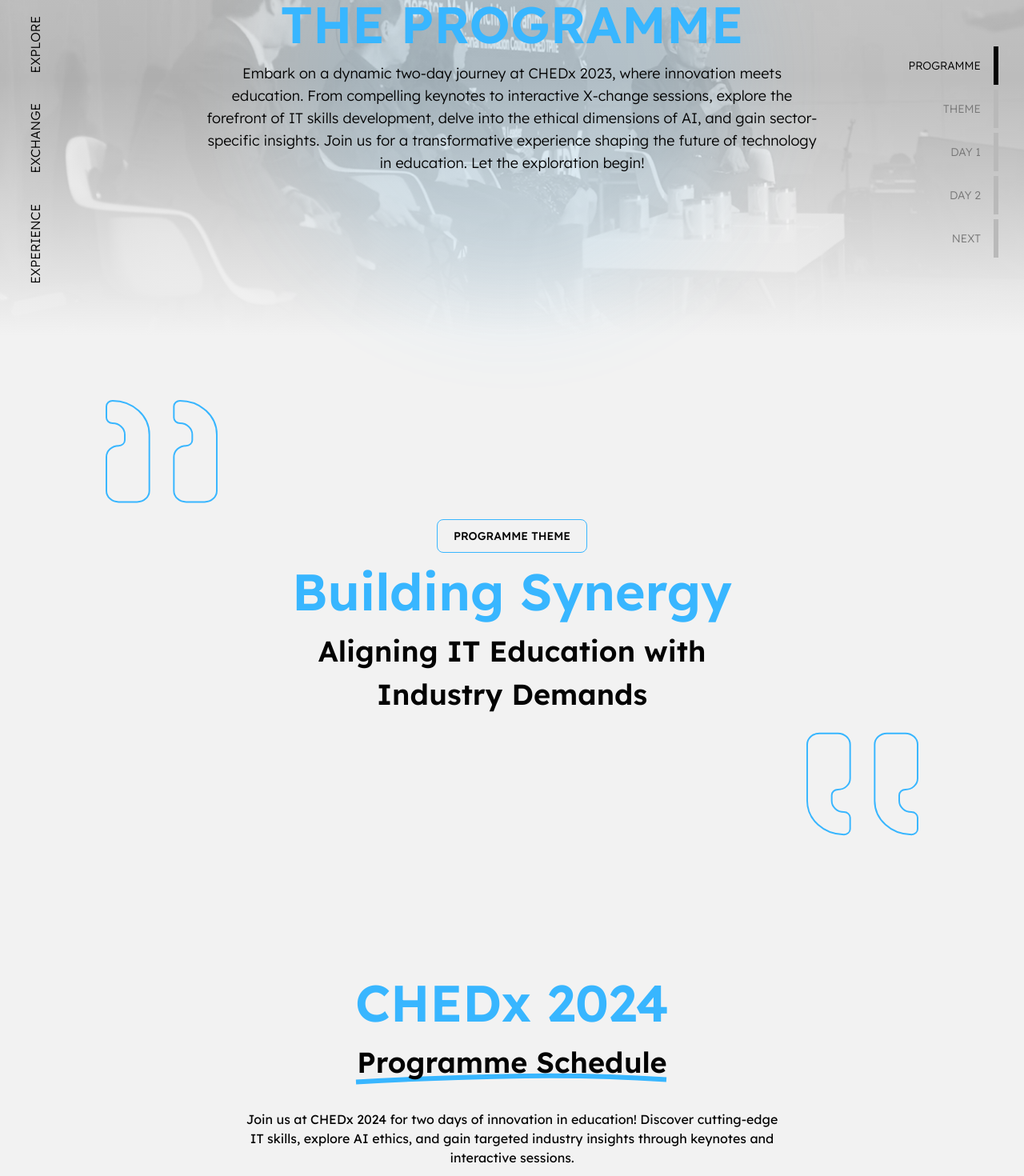
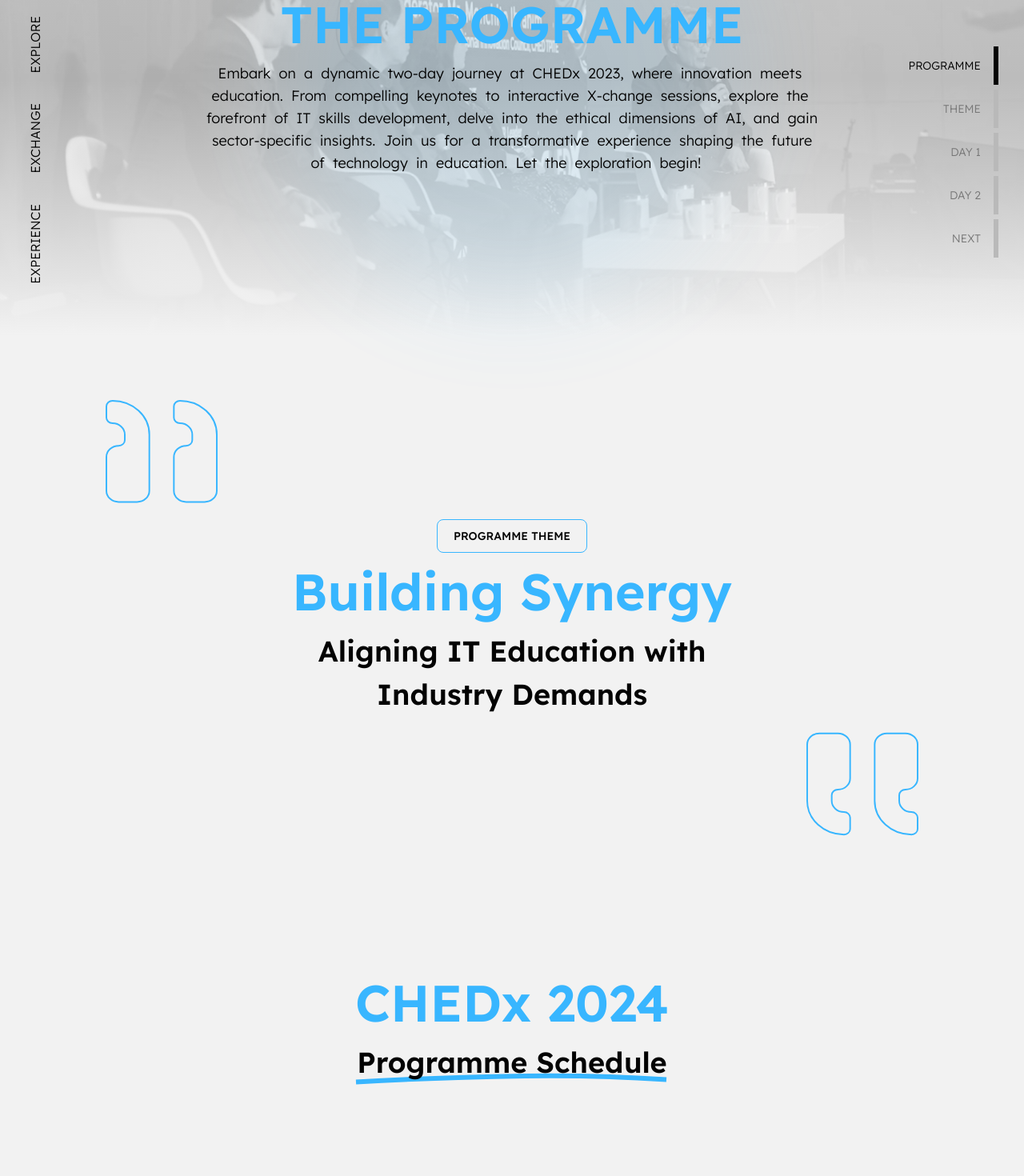
Before and after one commit to Samshh/CHEDx-Website, a React (Vite) app: page /programme in a window 1280 px wide. Shown: the part 220-1690 px from the top of the page at 80% size. Built offline with nearby package versions, Linux system fonts and the light colour scheme.

Commit message:
ADD: programme page text animations

```diff
--- a/src/pages/programme/index.tsx
+++ b/src/pages/programme/index.tsx
@@ -1,10 +1,11 @@
-import { ReactNode } from "react";
+import { ReactNode, useRef } from "react";
 import quoteOpen from "/quote_open.svg";
 import quoteClose from "/quote_close.svg";
 import Button from "@/components/ui/button";
 import HeroBG from "/Programme_Hero.png";
 import CurvedUnderline from "/underlines/programme_underline.svg";
 import MappedTimeline from "./_components/MappedTimeline";
+import useAnimateText from "@/components/animations/useAnimateText";
 
 interface ContainerProps {
   children: ReactNode;
@@ -15,19 +16,28 @@ const Container: React.FC<ContainerProps> = ({ children }) => {
 };
 
 export default function Programme() {
+  const textTrigger1 = useRef(null);
+  const textTrigger2 = useRef(null);
+  const text1 = useRef(null);
+  const text2 = useRef(null);
+
+  useAnimateText({ text: text1, trigger: textTrigger1 });
+  useAnimateText({ text: text2, trigger: textTrigger2 });
+
   return (
     <>
       <section>
         <div
           className="relative bg-hero-bg bg-cover w-screen min-h-[80vh] flex items-center justify-center flex-col"
           id="programme"
+          ref={textTrigger1}
         >
           <img src={HeroBG} alt="herobg" className="absolute w-screen h-full object-cover" />
           <div className="absolute inset-0 bg-center-transparent"></div>
           <div className="h-full w-full max-w-[568px] max-h-[568px] rounded-full absolute bg-blue opacity-10 blur-3xl" />
           <div className="z-10">
             <h1 className="text-blue text-center relative z-10">THE PROGRAMME</h1>
-            <p className="max-w-3xl text-center text-lg">
+            <p className="max-w-3xl text-center text-lg" ref={text1}>
               Embark on a dynamic two-day journey at CHEDx 2023, where innovation meets education. From compelling
               keynotes to interactive X-change sessions, explore the forefront of IT skills development, delve into the
               ethical dimensions of AI, and gain sector-specific insights. Join us for a transformative experience
@@ -59,7 +69,7 @@ export default function Programme() {
           </div>
         </Container>
         <Container>
-          <div className="text-center flex flex-col items-center h-full gap-[2rem]">
+          <div className="text-center flex flex-col items-center h-full gap-[2rem]" ref={textTrigger2}>
             <div>
               <h1 className="text-blue">CHEDx 2024</h1>
               <div className="relative">
@@ -67,7 +77,7 @@ export default function Programme() {
                 <img src={CurvedUnderline} alt="" className="absolute lg:top-10 left-0 z-0 sm:bottom-0 bottom-0" />
               </div>
             </div>
-            <h3 className="text-secondary max-w-2xl">
+            <h3 className="text-secondary max-w-2xl" ref={text2}>
               Join us at CHEDx 2024 for two days of innovation in education! Discover cutting-edge IT skills, explore AI
               ethics, and gain targeted industry insights through keynotes and interactive sessions.
             </h3>
```
Also changed, not shown: src/components/animations/useAnimateText.tsx (+2 -5 lines).
